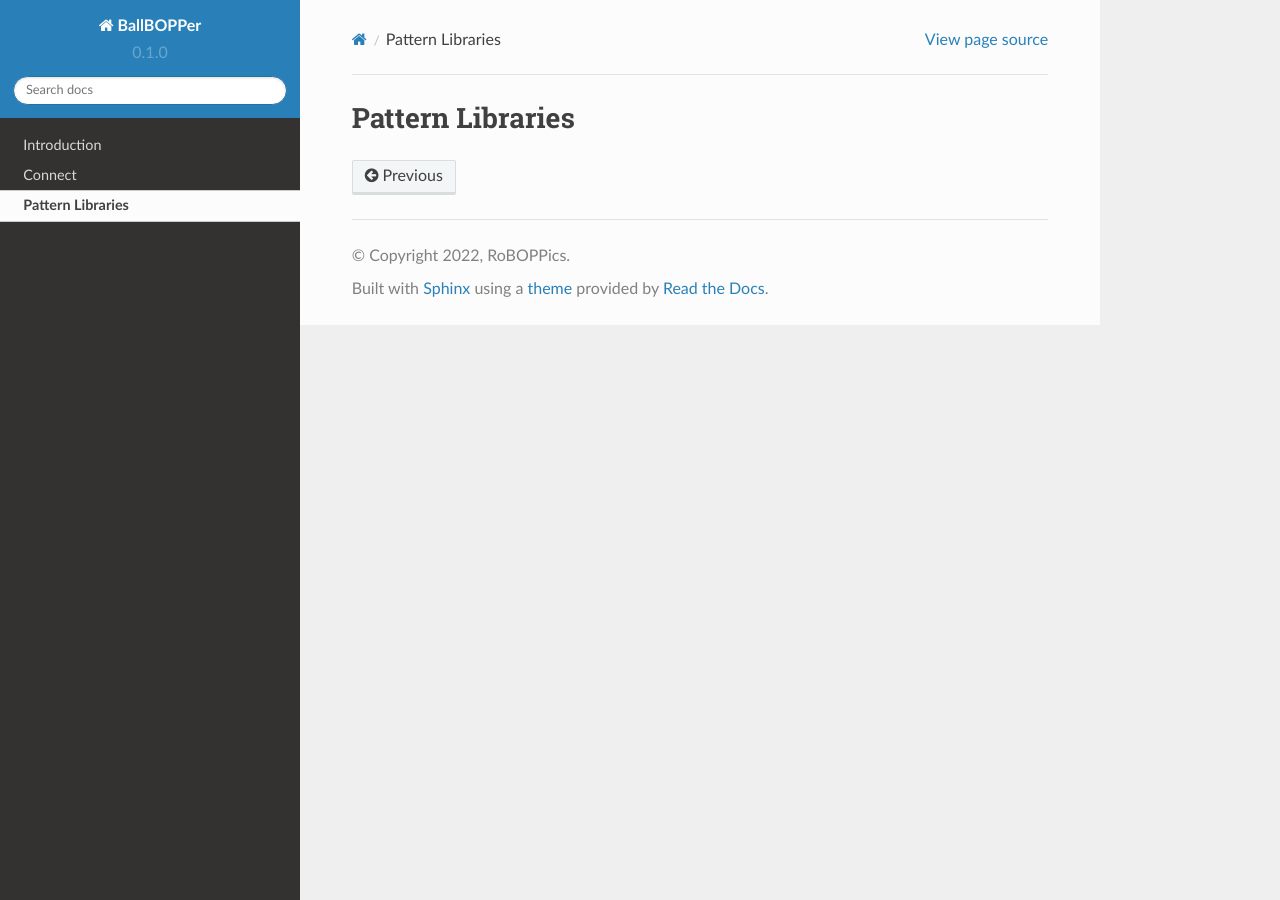
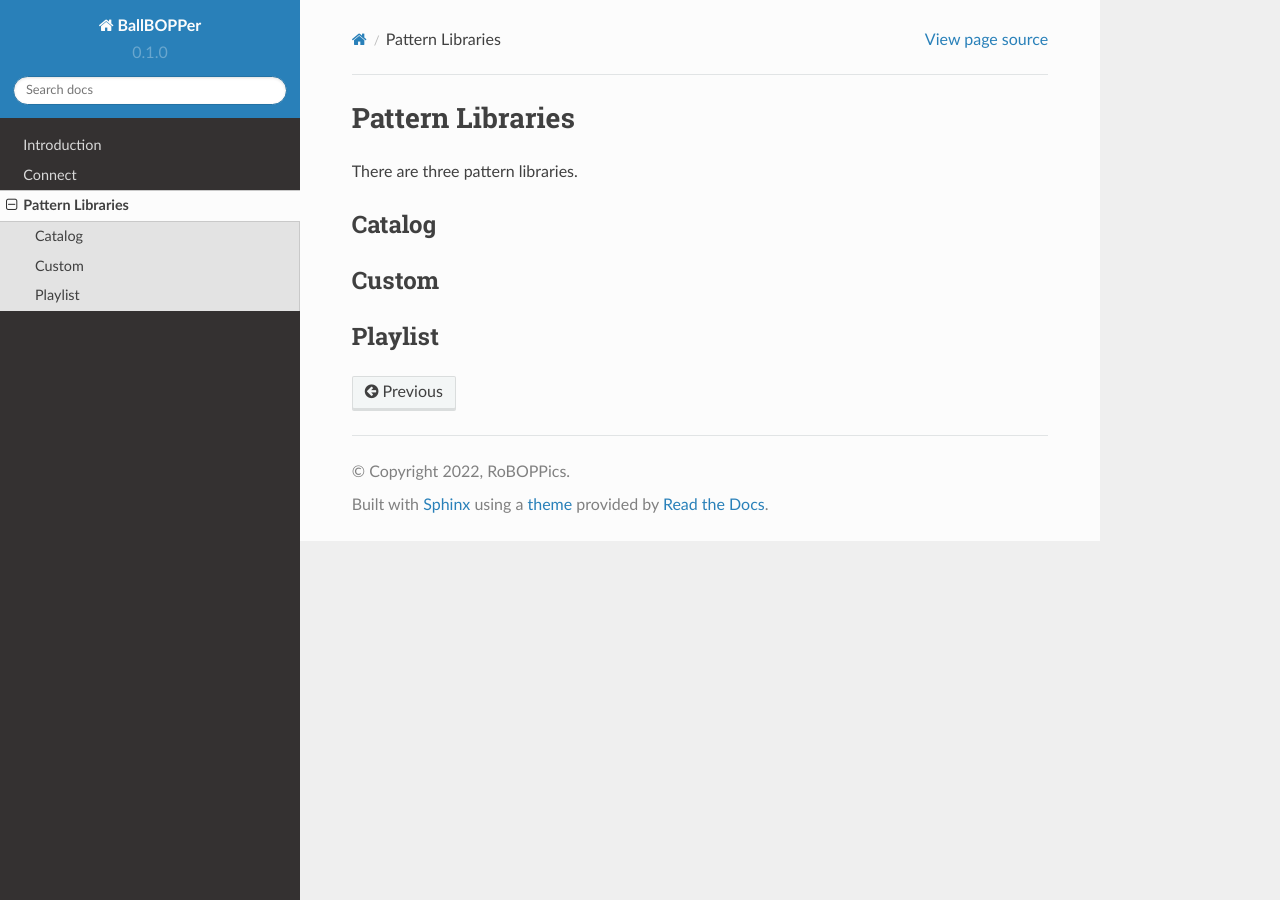
Before and after one commit to mtyeager/BBDocs, a Sphinx documentation site: the page built from docs/source/pattern-libraries.rst, in a window 1280 px wide. Built offline with Sphinx 7.4.7 and the Read the Docs theme 2.0.0, drawn with Linux system fonts in a browser that asks for light colours.

Commit message:
Update pattern-libraries.rst

```diff
--- a/docs/source/pattern-libraries.rst
+++ b/docs/source/pattern-libraries.rst
@@ -1,2 +1,19 @@
 Pattern Libraries
 =====
+
+There are three pattern libraries.
+
+.. catalog:
+
+Catalog
+------------
+
+.. custom:
+
+Custom
+------------
+
+.. playlist:
+
+Playlist
+------------
```
